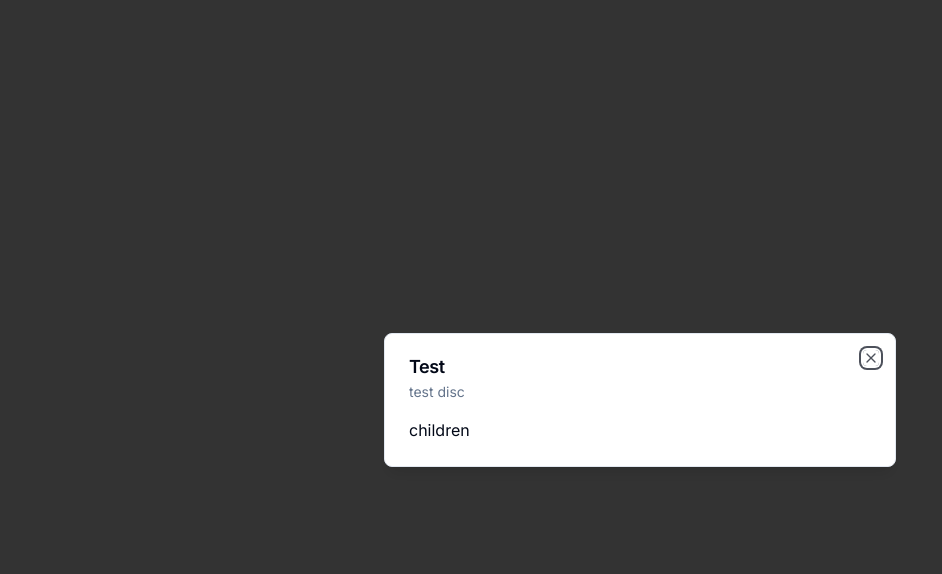
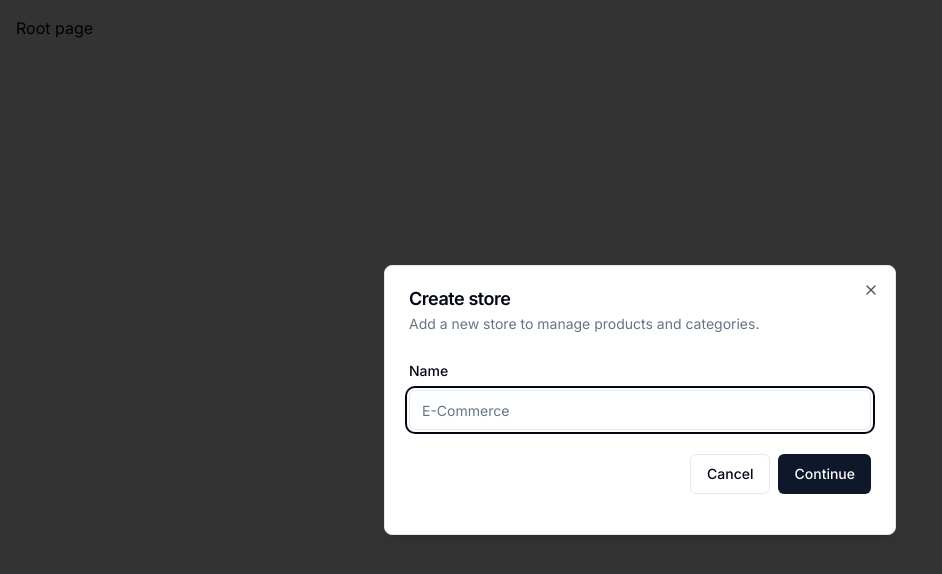
Before and after one commit to AbdelazizSoliman/ecommerce-dashboard-cms, a Next.js app: page / in a window 1280 px wide. Shown: the top 574 px of the page, without its empty margins (0-942 px from the left). Built offline with nearby package versions, Linux system fonts and the light colour scheme.

Commit message:
Update page.tsx

```diff
--- a/app/(root)/page.tsx
+++ b/app/(root)/page.tsx
@@ -1,17 +1,20 @@
 "use client";
 
-import { Modal } from "@/components/ui/modal";
-// import { UserButton } from "@clerk/nextjs";
+import { useEffect } from "react";
+
+import { useStoreModal } from "@/hooks/use-store-modal";
 
 const SetupPage = () => {
-  return (
-    <div className="h-screen p-4">
-      {/* <UserButton afterSignOutUrl="/" /> */}
-      <Modal title="Test" description="test disc" isOpen onClose={() => {}}>
-        children
-      </Modal>
-    </div>
-  );
+  const onOpen = useStoreModal((state) => state.onOpen);
+  const isOpen = useStoreModal((state) => state.isOpen);
+
+  useEffect(() => {
+    if (!isOpen) {
+      onOpen();
+    }
+  }, [isOpen, onOpen]);
+
+  return <div className="p-4">Root page</div>;
 };
 
 export default SetupPage;
```
